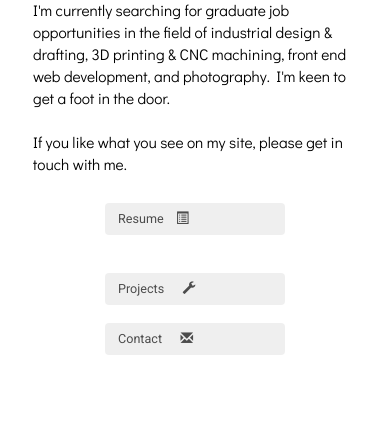
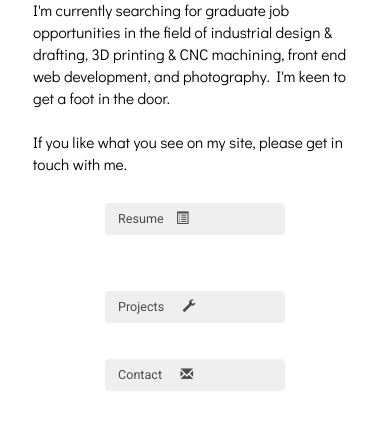
Before and after one commit to penmancall/website-concept-1, a PHP site: page / in a window 390 px wide. Shown: the part 419-846 px from the top of the page. Before the commit the page ends 774 px from the top, so only its background shows below. Run offline with PHP 8.4, Linux system fonts and the light colour scheme; some libraries are stand-ins or nearby versions.

Commit message:
Add files via upload

```diff
--- a/stylesheet.css
+++ b/stylesheet.css
@@ -369,7 +369,7 @@ section{
         width: 100% !important;
         text-align: left;
         float: left;
-        margin-bottom: 10%;
+        margin-bottom: 20%;
     }
     .mainpage{
         display: block;
```
